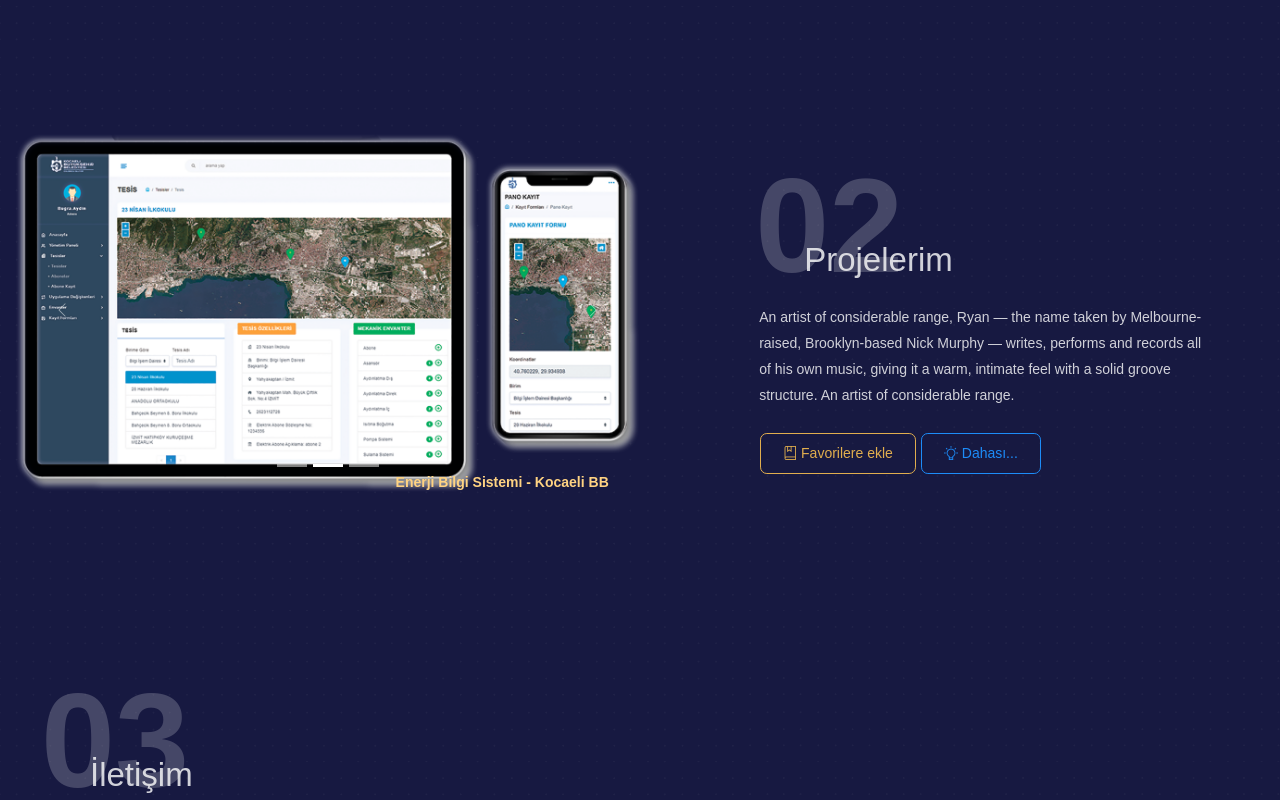
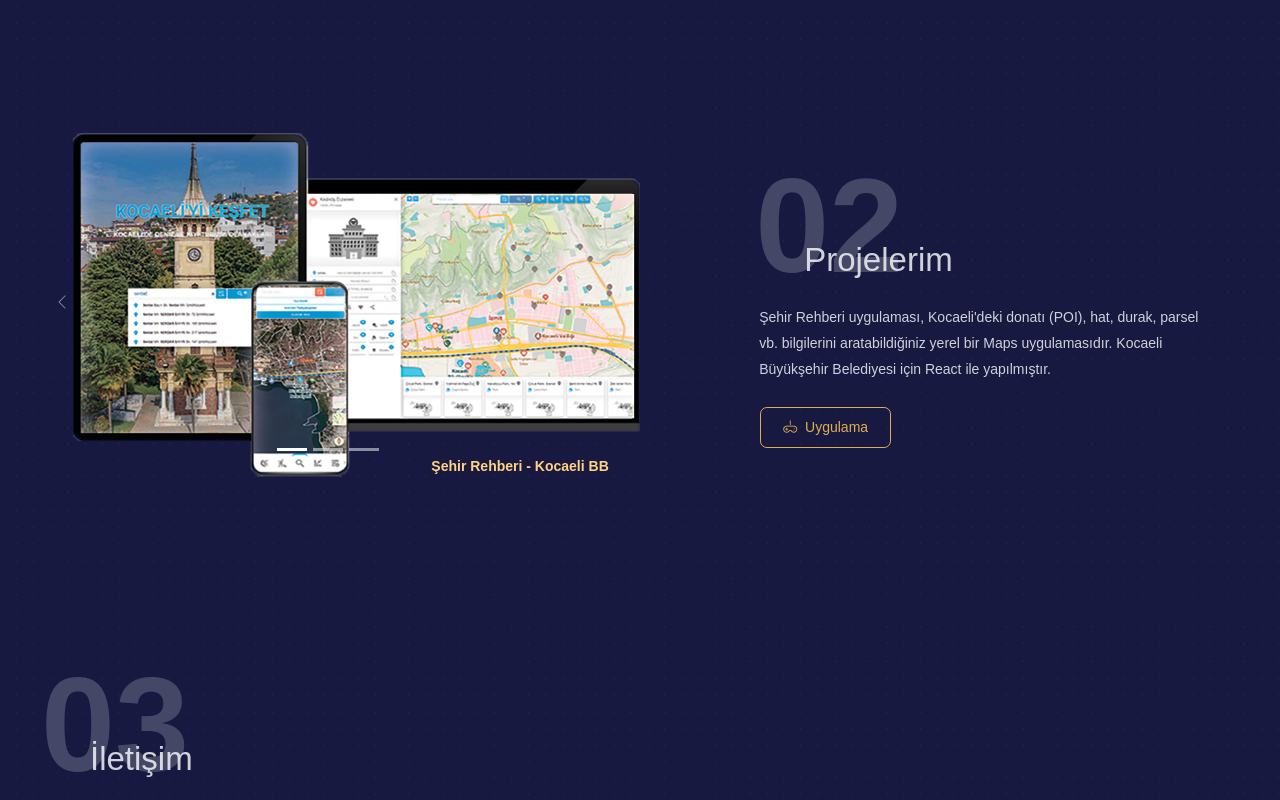
Before and after one commit to Lai-Star/NextJs-Project, a Next.js app: page / in a window 1280 px wide. Shown: the part 900-1700 px from the top of the page. Built offline with nearby package versions, Linux system fonts and the light colour scheme.

Commit message:
Change carousel to controlled for project texts

```diff
--- a/components/Profile.js
+++ b/components/Profile.js
@@ -1,6 +1,5 @@
-import React, { useEffect } from "react";
+import React, { useEffect, useState } from "react";
 import { useRouter } from "next/router";
-import classnames from "classnames";
 import PerfectScrollbar from "perfect-scrollbar";
 import {
   Button,
@@ -20,30 +19,32 @@
   Row,
   Col,
   UncontrolledTooltip,
-  UncontrolledCarousel,
   Progress,
+  Carousel,
+  CarouselItem,
+  CarouselCaption,
+  CarouselControl,
+  CarouselIndicators,
 } from "reactstrap";
+import Link from "next/link";
+import classnames from "classnames";
 import Navbars from "./Navbars";
-import path5Img from "./../styles/img/path5.png";
 
 const carouselItems = [
   {
-    src: "/mockup-all-devices-rehber.png" /* require("./../styles/img/denys.jpg").default */,
+    src: "/mockup-all-devices-rehber.png",
     altText: "Kocaeli Büyükşehir Belediyesi Rehberi",
     caption: "Şehir Rehberi - Kocaeli BB",
-    key: 1,
   },
   {
     src: "/enbis-phone-tablet-mokcup.png",
     altText: "ENBİS Kocaeli Büyükşehir Belediyesi",
     caption: "Enerji Bilgi Sistemi - Kocaeli BB",
-    key: 2,
   },
   {
     src: "/food-recipe-2-phones.png",
     altText: "Yemek Tarifleri - Freelance",
     caption: "Delicious Recipes",
-    key: 3,
   },
 ];
 
@@ -52,7 +53,12 @@
 export default function ProfilePage() {
   const router = useRouter();
 
+  // slider states
+  const [activeIndex, setActiveIndex] = useState(0);
+  const [animating, setAnimating] = useState(false);
+
   const [tabs, setTabs] = React.useState(1);
+
   React.useEffect(() => {
     if (navigator.platform.indexOf("Win") > -1) {
       document.documentElement.className += " perfect-scrollbar-on";
@@ -80,6 +86,76 @@
       router.push(window.location.pathname.replace("#", "#aba"));
     }
   });
+
+  const handleNextSlide = () => {
+    if (animating) return;
+    const nextIndex =
+      activeIndex === carouselItems.length - 1 ? 0 : activeIndex + 1;
+    setActiveIndex(nextIndex);
+  };
+
+  const handlePreviousSlide = () => {
+    if (animating) return;
+    const nextIndex =
+      activeIndex === 0 ? carouselItems.length - 1 : activeIndex - 1;
+    setActiveIndex(nextIndex);
+  };
+
+  const handleActiveIndex = (newIndex) => {
+    if (animating) return;
+    setActiveIndex(newIndex);
+  };
+
+  const slides = carouselItems.map((item, i) => {
+    return (
+      <CarouselItem
+        key={i}
+        onExiting={() => setAnimating(true)}
+        onExited={() => setAnimating(false)}
+      >
+        <img src={item.src} alt={item.altText} />
+        <CarouselCaption
+          captionText={item.caption}
+          captionHeader={item.caption}
+        />
+      </CarouselItem>
+    );
+  });
+
+  const projectTexts = [
+    <div key={0}>
+      <p className="profile-description text-left">
+        Şehir Rehberi uygulaması, Kocaeli'deki donatı (POI), hat, durak, parsel
+        vb. bilgilerini aratabildiğiniz yerel bir Maps uygulamasıdır. Kocaeli
+        Büyükşehir Belediyesi için React ile yapılmıştır.
+      </p>
+      <div className="btn-wrapper pt-3">
+        <Link href="https://rehber.kocaeli.bel.tr/" passHref>
+          <Button className="btn-simple" color="primary" target="_blank">
+            <i className="tim-icons icon-controller mr-1" /> Uygulama
+          </Button>
+        </Link>
+      </div>
+    </div>,
+    <p key={1} className="profile-description text-left">
+      Enerji bilgi sistemi, elektrik ve mekanik envanterinin konum bazlı
+      kaydedildiği ve raporlandığı kurumiçi bir uygulamadır. Kocaeli Büyühşehir
+      Belediyesi için React ile geliştirilmiştir.
+    </p>,
+    <div key={2}>
+      <p className="profile-description text-left">
+        Yemek tariflerini arayabileceğiniz bir mobil uygulamasıdır. React Native
+        ile freelance olarak geliştirilmiştir.
+      </p>
+      <div className="btn-wrapper pt-3">
+        <Link href="https://github.com/bugraaydin1/recipe-app" passHref>
+          <Button className="btn-simple" color="primary" target="_blank">
+            <i className="fab fa-github fa-1x mr-1" /> Uygulama
+          </Button>
+        </Link>
+      </div>
+    </div>,
+  ];
 
   return (
     <>
@@ -216,7 +292,14 @@
                           <tbody>
                             <tr>
                               <td className="text-center">1</td>
-                              <td>Kocaeli Rehberi</td>
+                              <td>
+                                <a
+                                  href="https://rehber.kocaeli.bel.tr/"
+                                  target="_blank"
+                                >
+                                  Kocaeli Rehberi
+                                </a>
+                              </td>
                               <td>Kocaeli Büyükşehir Belediyesi</td>
                               <td className="text-center">
                                 <div className="progress-container progress-success">
@@ -308,44 +391,37 @@
             <Row className="justify-content-between">
               <Col md="6">
                 <Row className="justify-content-between align-items-center">
-                  <UncontrolledCarousel
+                  <Carousel
                     keyboard
                     enableTouch
                     pause="hover"
-                    items={carouselItems}
-                    onChange={(evt) => console.log(evt)}
-                  />
+                    activeIndex={activeIndex}
+                    next={handleNextSlide}
+                    previous={handlePreviousSlide}
+                  >
+                    <CarouselIndicators
+                      items={carouselItems}
+                      activeIndex={activeIndex}
+                      onClickHandler={handleActiveIndex}
+                    />
+                    {slides}
+                    <CarouselControl
+                      direction="prev"
+                      directionText="Önceki"
+                      onClickHandler={handlePreviousSlide}
+                    />
+                    <CarouselControl
+                      direction="next"
+                      directionText="Sonraki"
+                      onClickHandler={handleNextSlide}
+                    />
+                  </Carousel>
                 </Row>
               </Col>
               <Col md="5">
                 <h1 className="profile-title text-left">Projelerim</h1>
                 <h5 className="text-on-back">02</h5>
-                <p className="profile-description text-left">
-                  An artist of considerable range, Ryan — the name taken by
-                  Melbourne-raised, Brooklyn-based Nick Murphy — writes,
-                  performs and records all of his own music, giving it a warm,
-                  intimate feel with a solid groove structure. An artist of
-                  considerable range.
-                </p>
-                <div className="btn-wrapper pt-3">
-                  <Button
-                    className="btn-simple"
-                    color="primary"
-                    href="#pablo"
-                    onClick={(e) => e.preventDefault()}
-                  >
-                    <i className="tim-icons icon-book-bookmark" /> Favorilere
-                    ekle
-                  </Button>
-                  <Button
-                    className="btn-simple"
-                    color="info"
-                    href="#pablo"
-                    onClick={(e) => e.preventDefault()}
-                  >
-                    <i className="tim-icons icon-bulb-63" /> Dahası...
-                  </Button>
-                </div>
+                {projectTexts[activeIndex]}
               </Col>
             </Row>
           </Container>
@@ -409,7 +485,7 @@
                       </Row>
                       <Button
                         className="btn-round float-right"
-                        color="primary"
+                        color="warning"
                         data-placement="right"
                         id="tooltip341148792"
                         type="button"
```
